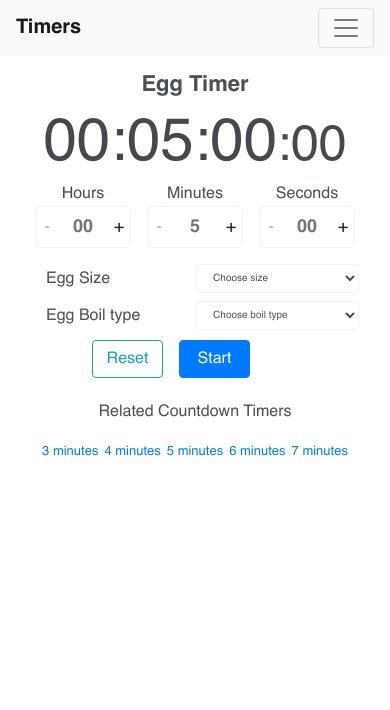
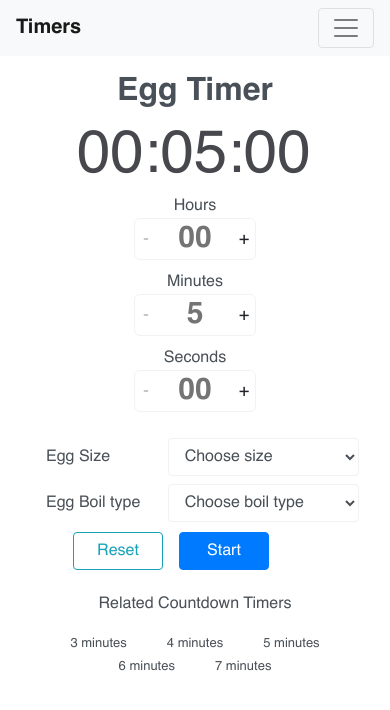
Before and after one commit to Hassan-YB/Timers, a PHP site: page /eggtimer.html in a window 390 px wide. Shown: the top 710 px of the page. Run offline with PHP 8.4, Linux system fonts and the light colour scheme; some libraries are stand-ins or nearby versions.

Commit message:
front-end

```diff
--- a/chesstimer.html
+++ b/chesstimer.html
@@ -49,7 +49,7 @@
 
     <div id="secondTenthsExample" class="d-flex justify-content-center flex-column align-items-center m-3">
         <h2 class="tophead pt-0 pb-3 d-flex align-items-center justify-content-between font-color"><b>Chess Timer</b></h2>
-        <div class="d-flex flex-row align-items-center my-2 mx-3">
+        <div class="d-flex flex-lg-row flex-column align-items-center my-2 mx-3">
             <div class="m-3 d-flex flex-column align-items-center">
                 <h3 class="mb-3 font-color"><b>Player 1</b></h3>
                 <span class="player-1 border p-2" style="font-size:70px;width: 435px;text-align: left;border-radius:10px;color: #48494e;">00:00:00:00</span>
--- a/css/style.css
+++ b/css/style.css
@@ -224,7 +224,7 @@ h1,h2,h3,h4,h5{
         margin-bottom: -49px;
     }
     .btn {
-        width: 71px !important;
+        width: 90px !important;
         margin: 10px 10px;
     }
     .timings > p {
@@ -240,9 +240,7 @@ h1,h2,h3,h4,h5{
     }
     body{
         width: 100%;
-    margin: 0 auto;
-    position: relative;
-    overflow: hidden;
+
     }
 
     /* New Classes */
@@ -256,10 +254,6 @@ h1,h2,h3,h4,h5{
         margin-top: 40px !important;
     }
 
-    .tophead{
-         /* margin-right: 87px; */
-         font-size: 22px;
-    }
     div.resp{
         font-size: 13px;
         flex-direction: row !important;
@@ -267,10 +261,6 @@ h1,h2,h3,h4,h5{
     .last-break{
         font-size: 17px !important;
     }
- }
-
-/* Medium devices (tablets, 768px and up) */
-@media (min-width: 768px) {
     .flex-sm-column{
         flex-direction: column;
     }
@@ -298,14 +288,8 @@ h1,h2,h3,h4,h5{
     .work-sec{
         margin-top: 10px;
     }
-    #warm-up-div{
-        margin-left: 17px;
-    }
     .warmupbox{
         height: 120px !important;
-    }
-    #cool-down-div{
-        margin-left: 12px;
     }
     .text-block{
         width: 265px;
@@ -319,8 +303,10 @@ h1,h2,h3,h4,h5{
     }
  }
 
+
+
 /* Large devices (desktops, 992px and up) */
-@media (min-width: 992px) {
+@media (max-width: 992px) {
     .flex-md-column{
         flex-direction: column;
     }
@@ -340,10 +326,11 @@ h1,h2,h3,h4,h5{
     .cool-down-position{
         position:absolute;left:27%
     }
+    #style-1{
+        max-height:320px;overflow:auto;width:450px;
+    }
 }
- #cool-down-div{
-    margin-left: 15px;
-}
+
 .nav-link {
     color: #48494e;
     font-family: Segoe UI;
@@ -428,3 +415,7 @@ h1,h2,h3,h4,h5{
 .inner.active .toggle::before {
     color: hsl(265deg 100% 47%);
 }
+
+.timer-class{
+    height: 25px;
+}
--- a/eggtimer.html
+++ b/eggtimer.html
@@ -18,6 +18,43 @@
         .form-control{
             border: 0.1px solid #f2f2f2 !important;
         }
+        .values {
+            font-size: 120px;
+            color: hsl(230, 4%, 29%);
+            width: 492px;
+        }
+        @media only screen and (max-width: 576px){
+            .values {
+                font-size: 60px !important;
+                justify-content: center;
+                color: hsl(230, 4%, 29%);
+                width: 268px;
+            }
+            .numberstyle-qty input {
+                width: 76px;
+                border-left: 0;
+                border-right: 0;
+                color: #747474;
+                font-size: 30px;
+                font-weight: 700;
+                z-index: 1;
+            }
+            .numberstyle-qty {
+                margin-bottom: 10px;
+                font-size: 22px;
+            }
+            .form-control{
+                font-size: 1rem;
+            }
+            .flex-wrap > p {
+                flex: 0 0 29%;
+                text-align: center;
+            }
+        }
+        .text-primary{
+            color: #495057 !important;
+        }
+
     </style>
     <nav class="navbar navbar-expand-lg navbar-light bg-light">
         <a class="navbar-brand " href="#"> <b> Timers</b></a>
@@ -54,9 +91,9 @@
 
     <div id="secondTenthsExample" class="d-flex justify-content-center flex-column align-items-center m-3">
         <h2 class="tophead pt-0 pb-3 d-flex align-items-center justify-content-between font-color"><b>Egg Timer</b></h2>
-        <div class="values mx-3 px-3">00:00:00:00</div>
+        <div class="values mx-3 px-3">00:00:00</div>
         <!-- <h3 class="p-2"><b>Set Time</b></h3> -->
-        <div class="d-flex flex-row justify-content-center my-2 mb-3">
+        <div class="d-flex flex-lg-row flex-column align-items-center justify-content-center my-2 mb-3">
             <div class="d-flex flex-column align-items-center mx-2">
                 <h5 class="font-label">Hours</h5>
                 <input class="numberstyle" type="number" id="hours" min="0" step="1" value="00" onchange="setHours(this);"/>
@@ -71,8 +108,8 @@
             </div>
         </div>
         <div class="d-flex flex-row justify-content-start align-items-center col-lg-4 mb-2">
-            <h5 class="col-lg-6 font-label">Egg Size</h5>
-            <select id="egg-size" class="form-control col-lg-6" onchange="setEggType(this);">
+            <h5 class="col-lg-6 col-5 font-label">Egg Size</h5>
+            <select id="egg-size" class="form-control col-lg-6 col-7" onchange="setEggType(this);">
               <option value="" selected>Choose size</option>
               <option value="1">Medium</option>
               <option value="2">Large</option>
@@ -80,8 +117,8 @@
             </select>
         </div>
         <div class="d-flex flex-row justify-content-start align-items-center col-lg-4">
-            <h5 class="col-lg-6 font-label">Egg Boil type</h5>
-            <select id="egg-type" class="form-control col-lg-6" onchange="setEggSize(this);">
+            <h5 class="col-lg-6 col-5 font-label">Egg Boil type</h5>
+            <select id="egg-type" class="form-control col-lg-6 col-7" onchange="setEggSize(this);">
               <option selected>Choose boil type</option>
               <option value="2">Soft</option>
               <option value="3">Medium</option>
@@ -94,7 +131,7 @@
             <i class="far fa-volume-up fa-2x cursor-pointer font-color mx-2" id="toggleSoundBtn" style="width:32px"></i>
         </div>
         <h5 class="p-2 mt-1 font-label">Related Countdown Timers</h5>
-        <div class="resp d-flex flex-row justify-content-center my-2 m-2 pb-2 timings">
+        <div class="resp d-flex flex-lg-row flex-wrap justify-content-center my-2 m-2 pb-2 timings">
             <p class="text-primary" onclick="preSetMinutes(3)">3 minutes</p>
             <p class="text-primary" onclick="preSetMinutes(4)">4 minutes</p>
             <p class="text-primary" onclick="preSetMinutes(5)">5 minutes</p>
@@ -231,7 +268,7 @@
             if (timer_btn == 0){
                 timer.start({countdown: true, startValues: valuesDict,precision: 'secondTenths'});
                 timer.addEventListener('secondTenthsUpdated', function (e) {
-                    $('#secondTenthsExample .values').html(timer.getTimeValues().toString(['hours', 'minutes', 'seconds'])+'<span class="values-small">:'+timer.getTimeValues().secondTenths+'</span>');
+                    $('#secondTenthsExample .values').html(timer.getTimeValues().toString(['hours', 'minutes', 'seconds']));
                 });
                 timer_btn = 1; //timer has started
                 $("#timer-btn").html("Stop");
@@ -264,7 +301,7 @@
 
         function resetTimer(){
             var total_time = displayTimerValues($("#hours").val(), $("#minutes").val(), $("#seconds").val());
-            $("#secondTenthsExample .values").html(total_time[0] + ":" + total_time[1] + ":" + total_time[2] +'<span class="values-small">:00'+'</span>');
+            $("#secondTenthsExample .values").html(total_time[0] + ":" + total_time[1] + ":" + total_time[2]);
             timer.stop();
             timer_btn = 0;
             paused = false;
@@ -277,12 +314,12 @@
 
 
         timer.addEventListener('secondsUpdated', function (e) {
-            $('#secondTenthsExample .values').html(timer.getTimeValues().toString(['hours', 'minutes', 'seconds'])+'<span class="values-small">:'+timer.getTimeValues().secondTenths+'</span>');
+            $('#secondTenthsExample .values').html(timer.getTimeValues().toString(['hours', 'minutes', 'seconds']));
         });
 
         timer.addEventListener('started', function (e) {
             playStartSound();
-            $('#secondTenthsExample .values').html(timer.getTimeValues().toString(['hours', 'minutes', 'seconds'])+'<span class="values-small">:'+timer.getTimeValues().secondTenths+'</span>');
+            $('#secondTenthsExample .values').html(timer.getTimeValues().toString(['hours', 'minutes', 'seconds']));
         });
 
         timer.addEventListener('stopped', function (e) {
```
Also changed, not shown: pomofocustimer.html (+44 -13 lines), splittimer.html (+16 -1 lines), tabata.html (+52 -12 lines), timer.html (+24 -4 lines).
